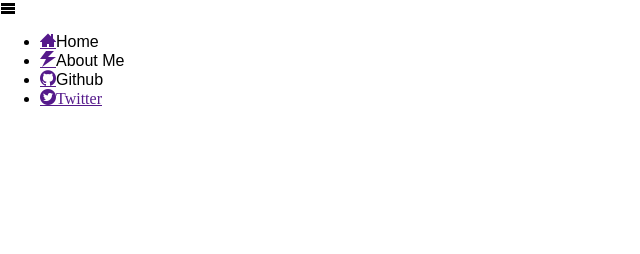
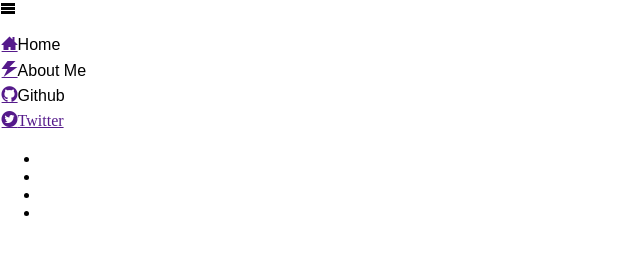
Before and after one commit to devonhackley/Portfolio, a plain HTML site: page index.html in a window 1280 px wide. Shown: the whole page, without its empty margins (0-640 px from the left). Drawn offline with Linux system fonts and the light colour scheme; files whose address does not match are found by name.

Commit message:
continuing to work on the structure of the page

```diff
--- a/index.html
+++ b/index.html
@@ -23,6 +23,23 @@
             </ul>
         </nav>
       </header>
+      <section class="">
+        <aside class="">
+          <ul>
+            <li></li>
+            <li></li>
+            <li></li>
+            <li></li>
+          </ul>
+        </aside>
+      </section>
+      <section class="">
+        <article class="">
+        </article>
+        <article class="">
+
+        </article>
+      </section>
     </main>
   </body>
 </html>
--- a/styles/base.css
+++ b/styles/base.css
@@ -0,0 +1,7 @@
+body {
+
+}
+
+header {
+
+}
--- a/styles/modules.css
+++ b/styles/modules.css
@@ -0,0 +1,18 @@
+#site-nav ul {
+  /* NOTE: We are by defualt hiding the main nav list because we are
+      expecting the UI to be mobile, therefore our new icon menu
+      takes its place. */
+  display: none;
+  padding: 0;
+  list-style: none;
+  clear: both;
+}
+
+#site-nav:hover ul {
+  display: block;
+}
+#site-nav li {
+  margin-right: .4em;
+  font-size: 1em;
+  padding: .2em .1em;
+}
```
